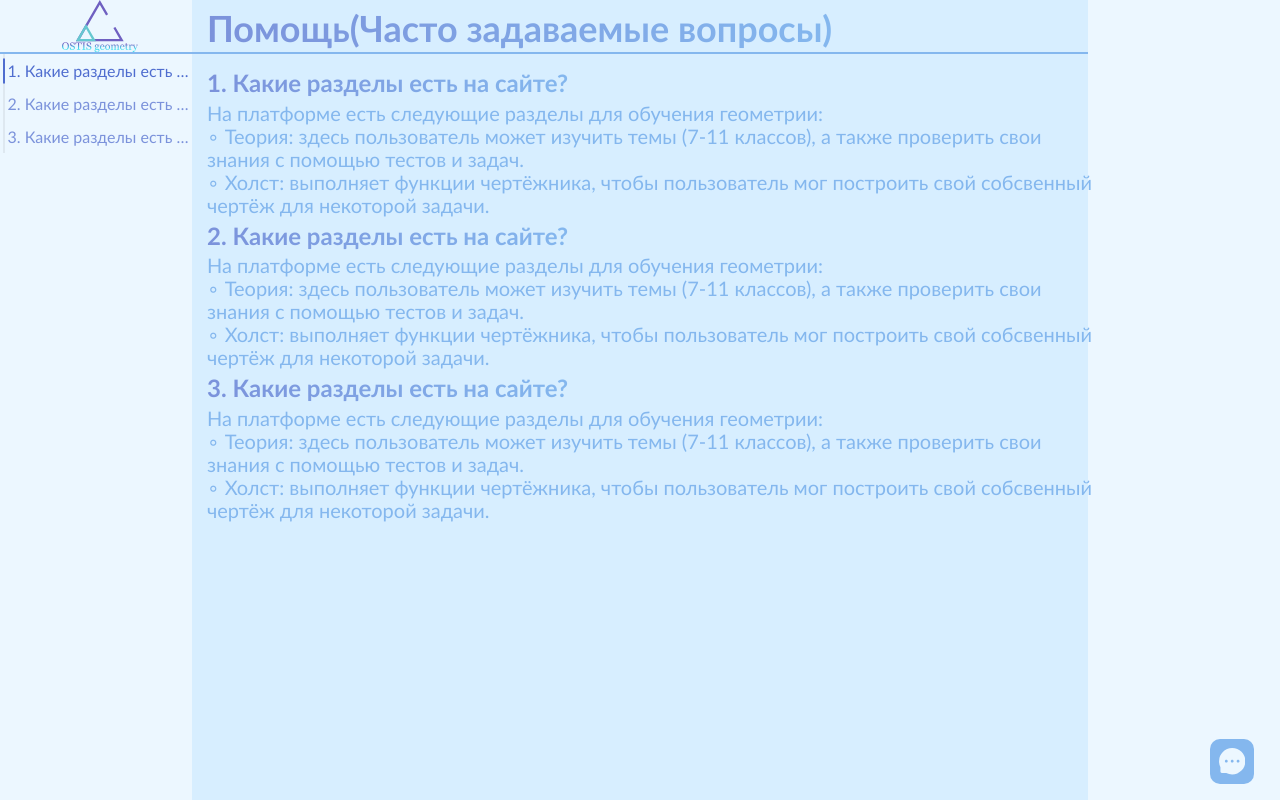
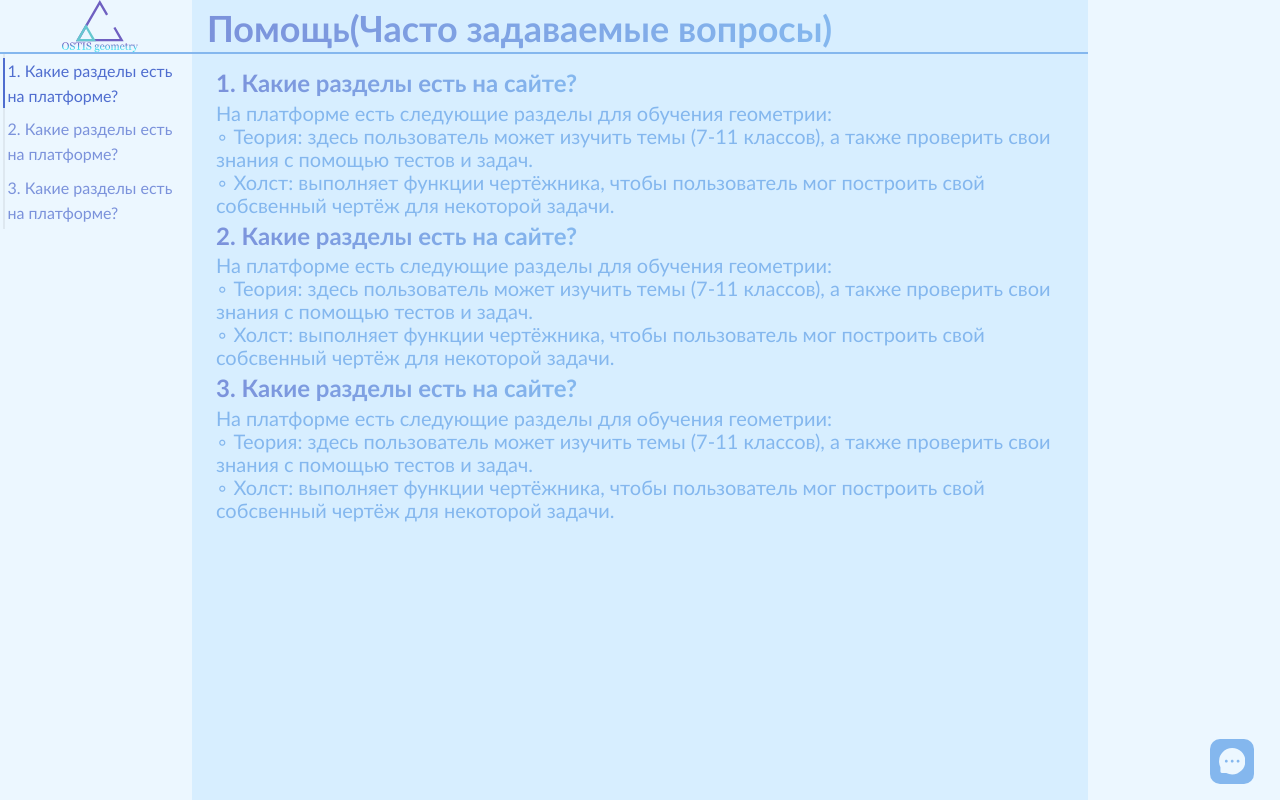
Before and after one commit to maximchernyavski/OSTIS-geometry-test, a React (Create React App) app: page /help in a window 1280 px wide. Built offline with nearby package versions, Linux system fonts and the light colour scheme.

Commit message:
[bufix]: Fixed text on FAQ page and added redirection from home to settings

```diff
--- a/src/pages/help/help.jsx
+++ b/src/pages/help/help.jsx
@@ -6,6 +6,14 @@ import ChatButton from '../../components/corner-chat/corner-chat-button';
 
 const { Text } = Typography
 
+function AnchorTitle(props) {
+    return (
+        <div style={{whiteSpace: 'break-spaces'}}>
+            {props.children}
+        </div>
+    );
+}
+
 function Help() {
     const navigate = useNavigate()
     const anchorTargetContainer = useRef()
@@ -13,17 +21,17 @@ function Help() {
     const navigationMenuItems = [
         {
             key: '1',
-            title: '1. Какие разделы есть на платформе?',
+            title: <AnchorTitle>1. Какие разделы есть на платформе?</AnchorTitle>,
             href: '#ref1',
         },
         {
             key: '2',
-            title: '2. Какие разделы есть на платформе?',
+            title: <AnchorTitle>2. Какие разделы есть на платформе?</AnchorTitle>,
             href: '#ref2',
         },
         {
             key: '3',
-            title: '3. Какие разделы есть на платформе?',
+            title: <AnchorTitle>3. Какие разделы есть на платформе?</AnchorTitle>,
             href: '#ref3',
         },
     ];
@@ -39,6 +47,7 @@ function Help() {
                         affix={false}
                         items={navigationMenuItems}
                         getContainer={ () => anchorTargetContainer.current }
+                        style={{fontSize: '5px'}}
                     />
                 </div>
             </div>
@@ -46,8 +55,8 @@ function Help() {
                 <div style={{width: '100%', height: '6.5%', borderBottom: '2px solid #84B7EE'}}>
                     <Text strong className='gradient-text' style={{fontSize: '36px', marginLeft: '15px'}}>Помощь(Часто задаваемые вопросы)</Text>
                 </div>
-                <div ref={anchorTargetContainer} style={{width: '100%', overflowY: 'scroll', display: 'flex', flexDirection: 'column', marginLeft: '30px', marginTop: '10px'}}>
-                    <div id='ref1'>
+                <div ref={anchorTargetContainer} style={{width: '98%', overflowY: 'scroll', display: 'flex', flexDirection: 'column', marginLeft: '30px', marginTop: '10px', scrollbarWidth: 'none'}}>
+                <div id='ref1'>
                         <Text strong className='gradient-text' style={{whiteSpace: 'break-spaces', fontSize: '24px'}}>
                             {'1. Какие разделы есть на сайте?\n'}
                         </Text>
--- a/src/pages/home/home.jsx
+++ b/src/pages/home/home.jsx
@@ -41,6 +41,7 @@ function Home () {
           label: (
             <Text strong className='plain-text' style={{fontSize: '16px'}}>Настройки</Text>
           ),
+          onClick: () => {navigate('/settings')}
       },
       {
           key: '5',
```
